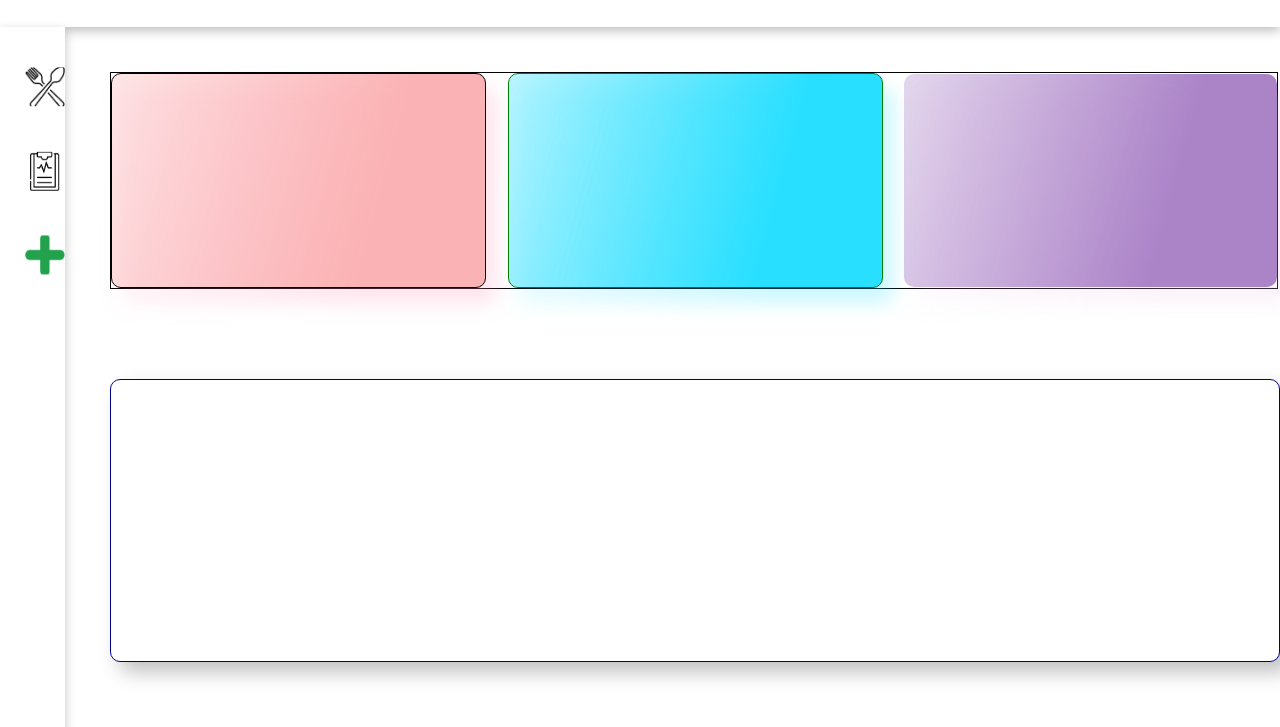
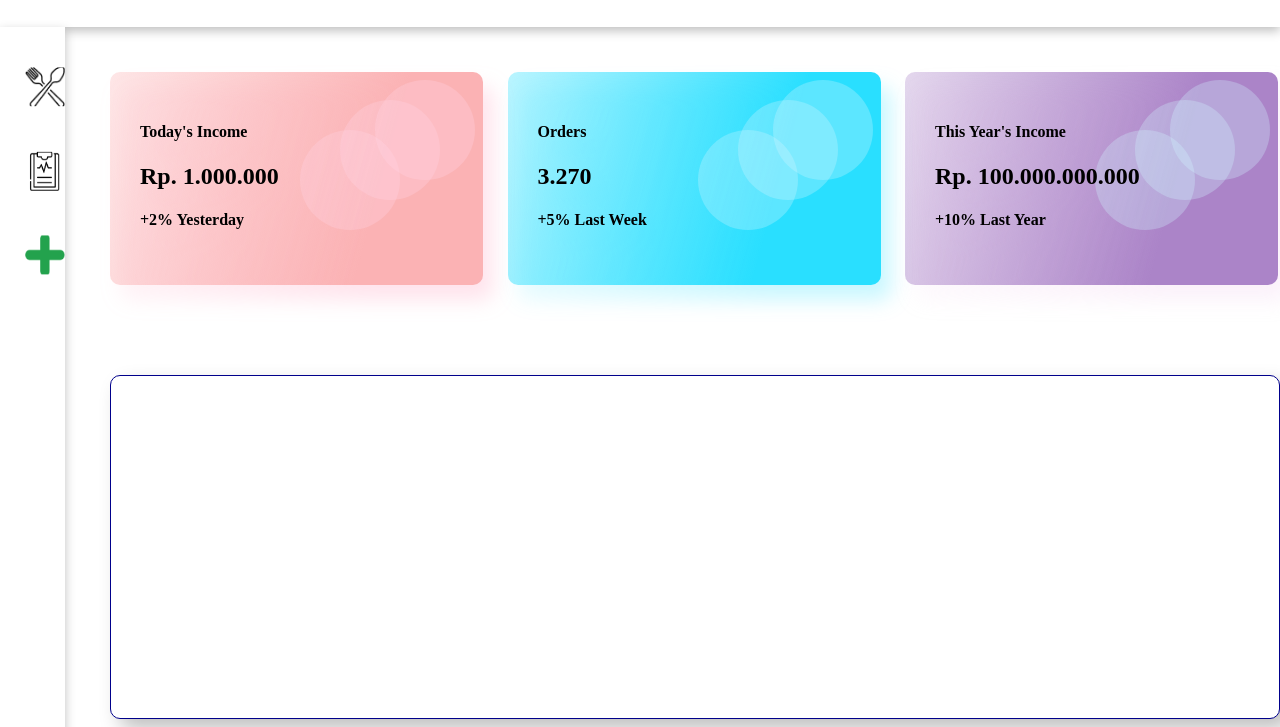
Before and after one commit to erlanggajatikusuma/project-alpha, a plain HTML site: page history/index.html in a window 1280 px wide. Shown: the part 73-800 px from the top of the page. Drawn offline with Linux system fonts and the light colour scheme.

Commit message:
record done

```diff
--- a/history/assets/style.css
+++ b/history/assets/style.css
@@ -59,7 +59,6 @@ main {
 /* Atas */
 
 .record {
-    border: 1px solid black;
     width: 1168px;
     display: flex;
     align-items: center;
@@ -70,16 +69,110 @@ main {
 }
 
 .income {
-    border: 1px solid black;
     width: 373px;
     height: 213px;
     background: linear-gradient(285.38deg, #FBB2B4 30.05%, rgba(255, 143, 178, 0) 133.19%);
     filter: drop-shadow(10px 15px 10px rgba(255, 143, 178, 0.25));
     border-radius: 10px;
 }
+.income-content, .orders-content, .year-content {
+    padding: 30px;
+}
+.ellipse {
+    position: relative;
+    top: -150px;
+    left: 190px;
+    width: 100px;
+    height: 100px;
+    background: rgba(253, 211, 228, 0.3);
+    border-radius: 50%;
+    z-index: -1;
+}
+.ellipse-2 {
+    position: relative;
+    top: -280px;
+    left: 230px;
+    width: 100px;
+    height: 100px;
+    background: rgba(253, 211, 228, 0.3);
+    border-radius: 50%;
+    z-index: -1;
+}
+.ellipse-3 {
+    position: relative;
+    top: -400px;
+    left: 265px;
+    width: 100px;
+    height: 100px;
+    background: rgba(253, 211, 228, 0.3);
+    border-radius: 50%;
+    z-index: -1;
+}
+
+.ellipse-4 {
+    position: relative;
+    top: -150px;
+    left: 190px;
+    width: 100px;
+    height: 100px;
+    background: rgba(207, 246, 253, 0.3);
+    border-radius: 50%;
+    z-index: -1;
+}
+.ellipse-5 {
+    position: relative;
+    top: -280px;
+    left: 230px;
+    width: 100px;
+    height: 100px;
+    background: rgba(207, 246, 253, 0.3);
+    border-radius: 50%;
+    z-index: -1;
+}
+.ellipse-6 {
+    position: relative;
+    top: -400px;
+    left: 265px;
+    width: 100px;
+    height: 100px;
+    background: rgba(207, 246, 253, 0.3);
+    border-radius: 50%;
+    z-index: -1;
+}
+
+.ellipse-7 {
+    position: relative;
+    top: -150px;
+    left: 190px;
+    width: 100px;
+    height: 100px;
+    background: rgba(207, 246, 253, 0.3);
+    border-radius: 50%;
+    z-index: -1;
+}
+.ellipse-8 {
+    position: relative;
+    top: -280px;
+    left: 230px;
+    width: 100px;
+    height: 100px;
+    background: rgba(207, 246, 253, 0.3);
+    border-radius: 50%;
+    z-index: -1;
+}
+.ellipse-9 {
+    position: relative;
+    top: -400px;
+    left: 265px;
+    width: 100px;
+    height: 100px;
+    background: rgba(207, 246, 253, 0.3);
+    border-radius: 50%;
+    z-index: -1;
+}
+
 
 .orders {
-    border: 1px solid green;
     width: 373px;
     height: 213px;
     background: linear-gradient(285.38deg, #29DFFF 30.05%, rgba(41, 223, 255, 0) 133.19%);
@@ -117,5 +210,6 @@ main {
     background: #FFFFFF;
     box-shadow: 10px 10px 20px rgba(0, 0, 0, 0.25);
     border-radius: 10px;
-    margin: 45px;
+    margin-left: 45px;
+    margin-right: 45px;
 }
--- a/history/index.html
+++ b/history/index.html
@@ -35,13 +35,40 @@
             <div class="record">
                 <div class="income">
 
+                    <div class="income-content">
+                        <h4>Today's Income</h4>
+                        <h2>Rp. 1.000.000</h2>
+                        <h4>+2% Yesterday</h4>
+                    </div>
+                    <div class="ellipse"></div>
+                    <div class="ellipse-2"></div>
+                    <div class="ellipse-3"></div>
+
                 </div>
 
                 <div class="orders">
 
+                    <div class="orders-content">
+                        <h4>Orders</h4>
+                        <h2>3.270</h2>
+                        <h4>+5% Last Week</h4>
+                    </div>
+                    <div class="ellipse-4"></div>
+                    <div class="ellipse-5"></div>
+                    <div class="ellipse-6"></div>
+
                 </div>
 
                 <div class="year-income">
+
+                    <div class="year-content">
+                        <h4>This Year's Income</h4>
+                        <h2>Rp. 100.000.000.000</h2>
+                        <h4>+10% Last Year</h4>
+                    </div>
+                    <div class="ellipse-7"></div>
+                    <div class="ellipse-8"></div>
+                    <div class="ellipse-9"></div>
 
                 </div>
             </div>
```
